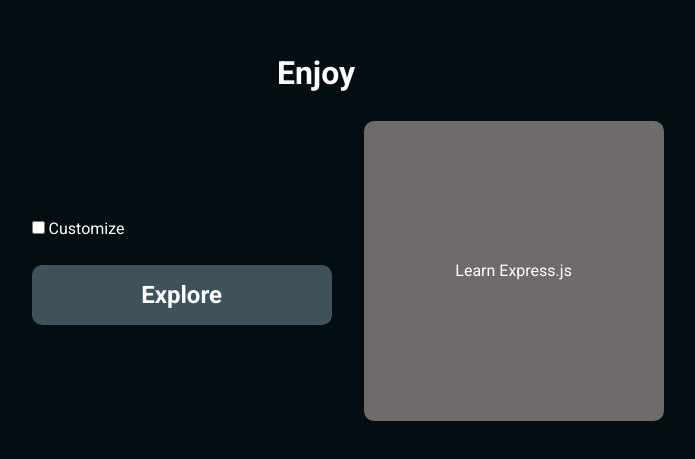
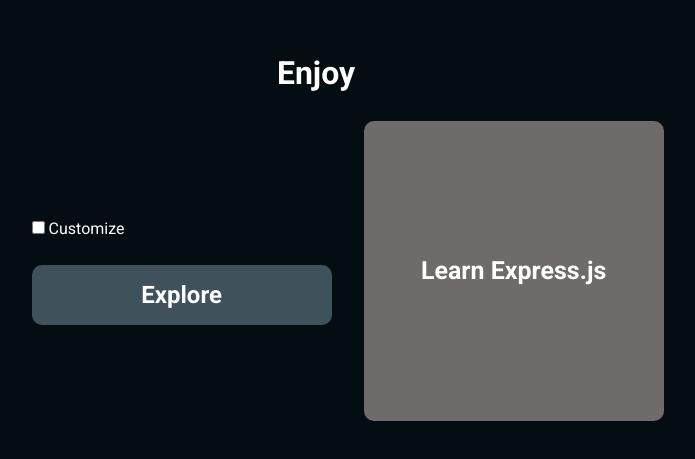
Before and after one commit to NatnaelSisay/Ideas, a React (Vite) app: page / in a window 1280 px wide. Shown: the part 161-620 px from the top of the page, without its empty margins (324-1019 px from the left). Built offline with nearby package versions, Linux system fonts and the light colour scheme.

Commit message:
fetch from api

```diff
--- a/package.json
+++ b/package.json
@@ -10,6 +10,7 @@
     "preview": "vite preview"
   },
   "dependencies": {
+    "axios": "^1.5.0",
     "prop-types": "^15.8.1",
     "react": "^18.2.0",
     "react-dom": "^18.2.0"
--- a/src/App.jsx
+++ b/src/App.jsx
@@ -1,9 +1,12 @@
-import { useEffect, useReducer, useRef, useState } from "react";
-import "./App.css";
+import { useReducer, useState } from "react";
+
 import Button from "./components/button";
 import Filter from "./components/filter";
 import Toggle from "./components/filter/toggle";
 import Message from "./components/message";
+import axios from "axios";
+
+import "./App.css";
 
 const BASE_API = "http://www.boredapi.com/api/activity/";
 
@@ -56,7 +59,6 @@
 		e.preventDefault();
 		let finalUrl = "";
 		if (showFilter) {
-			console.log(formData);
 			const { type, participants, accessibility, price } = formData;
 			const result = `?type=${type}&participants=${participants}&accessibility=${
 				accessibility / 10
@@ -69,11 +71,15 @@
 		handleSearch(finalUrl);
 	};
 
-	const handleSearch = (finalUrl) => {
+	const handleSearch = async (finalUrl) => {
 		dispatchMessage({ type: "FETCH_INIT" });
+		try {
+			const result = await axios.get(finalUrl);
+			dispatchMessage({ type: "FETCH_SUCCESS", payload: result.data });
+		} catch {
+			dispatchMessage({ type: "FETCH_ERROR" });
+		}
 	};
-
-	useEffect(() => {}, [showFilter, url, formData]);
 
 	return (
 		<>
--- a/src/components/filter/index.jsx
+++ b/src/components/filter/index.jsx
@@ -23,7 +23,6 @@
 
 	useEffect(() => {
 		const data = { type, accessibility, participants, price };
-		console.log("form data", data);
 		setData(data);
 	}, [type, accessibility, participants, price]);
 
--- /dev/null
+++ b/src/components/message/index.css
@@ -0,0 +1,11 @@
+.activity {
+	text-align: center;
+	font-size: 25px;
+	font-weight: bold;
+}
+
+.error {
+	text-align: center;
+	font-weight: bold;
+	color: red;
+}
--- a/src/components/message/index.jsx
+++ b/src/components/message/index.jsx
@@ -1,6 +1,14 @@
 import PropTypes from "prop-types";
+
+import "./index.css";
+
 const Message = ({ data }) => {
-	return <p>{data.activity}</p>;
+	return (
+		<div>
+			{data.error && <p className="error">{data.error}</p>}
+			{!data.error && <p className="activity">{data.activity}</p>}
+		</div>
+	);
 };
 
 Message.propTypes = {
@@ -12,6 +20,7 @@
 		price: PropTypes.number,
 		link: PropTypes.string,
 		key: PropTypes.string,
+		error: PropTypes.string,
 	}),
 };
 
```
Also changed, not shown: 1 other file (tests, documents, lock files or other folders).
